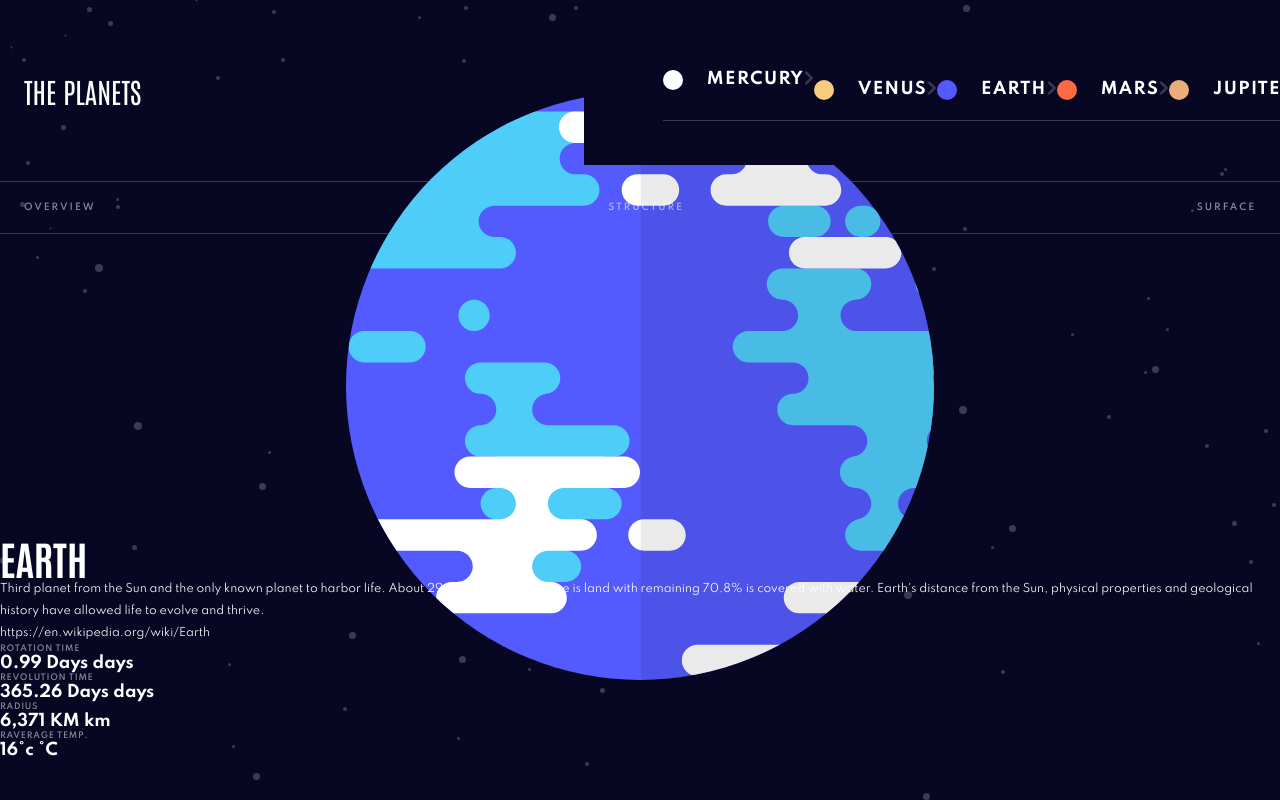
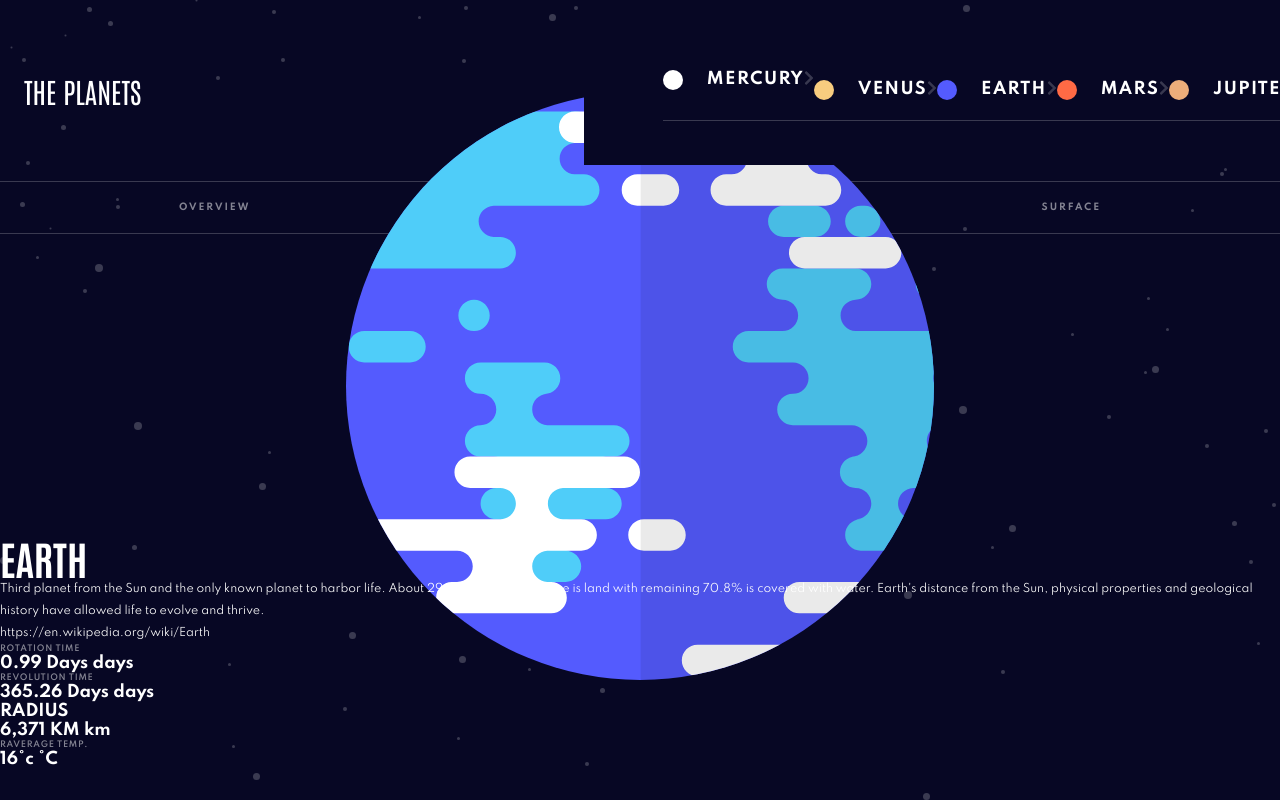
Before and after one commit to philosophy-flow/planets-fact-app, a React (Create React App) app: page /Earth in a window 1280 px wide. Shown: the top 800 px of the page. Built offline with nearby package versions, Linux system fonts and the light colour scheme.

Commit message:
planet navigation refactor

```diff
--- a/src/components/Planet/Planet.css
+++ b/src/components/Planet/Planet.css
@@ -1,8 +1,22 @@
 .planet-navigation-container {
   display: flex;
-  justify-content: space-between;
-  padding: 1.25rem 1.5rem;
+  justify-content: space-around;
   border-bottom: 1px solid rgba(255, 255, 255, 0.2);
+}
+
+.planet-navigation-container button {
+  border: none;
+  background: transparent;
+
+  color:rgba(255, 255, 255, 0.5);
+  font-family: 'Spartan', sans-serif;
+  text-transform: uppercase;
+  font-size: .5625rem;
+  font-weight: 700;
+  letter-spacing: .12rem;
+
+  padding: 1.25rem 0;
+
 }
 
 .planet-image-container {
--- a/src/components/Planet/Planet.js
+++ b/src/components/Planet/Planet.js
@@ -5,9 +5,9 @@ function Planet({planet}) {
     <main className="Planet">
       <section className="planet-content-container">
         <nav className="planet-navigation-container">
-          <h3>Overview</h3>
-          <h3>Structure</h3>
-          <h3>Surface</h3>
+          <button>Overview</button>
+          <button>Structure</button>
+          <button>Surface</button>
         </nav>
         <figure className="planet-image-container">
           <img className={`${planet.name.toLowerCase()}-image`} src={planet.images.planet} alt="planet" />
@@ -21,11 +21,11 @@ function Planet({planet}) {
 
       <section className="planet-stats-container">
         <div className="planet-stat">
-          <h4>ROTATION TIME</h4>
+          <h3>ROTATION TIME</h3>
           <strong>{planet.rotation} days</strong>
         </div>
         <div className="planet-stat">
-          <h4>REVOLUTION TIME</h4>
+          <h3>REVOLUTION TIME</h3>
           <strong>{planet.revolution} days</strong>
         </div>
         <div className="planet-stat">
@@ -33,7 +33,7 @@ function Planet({planet}) {
           <strong>{planet.radius} km</strong>
         </div>
         <div className="planet-stat">
-          <h4>RAVERAGE TEMP.</h4>
+          <h3>RAVERAGE TEMP.</h3>
           <strong>{planet.temperature} °C</strong>
         </div>
       </section>
--- a/src/index.css
+++ b/src/index.css
@@ -49,13 +49,6 @@ h1, h2 {
 h1 {font-size: 2.5rem;}
 h2 {font-size: 1.75rem; font-weight: normal;}
 h3 {
-  font-size: .5625rem;
-  font-weight: 600;
-  letter-spacing: .12rem;
-  text-transform: uppercase;
-  opacity: .5;
-}
-h4 {
   font-size: .5rem;
   opacity: .5;
   letter-spacing: .045rem;
```
